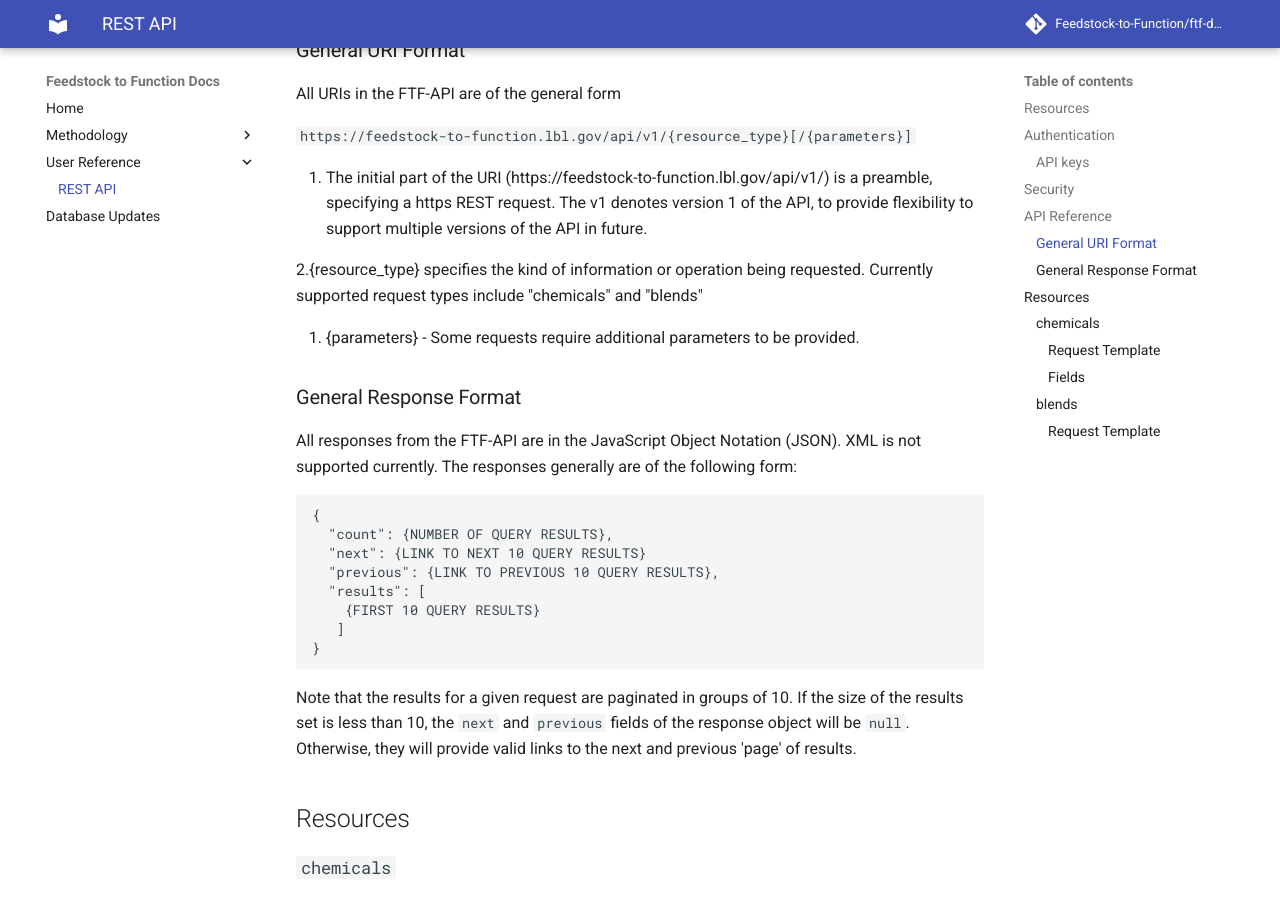
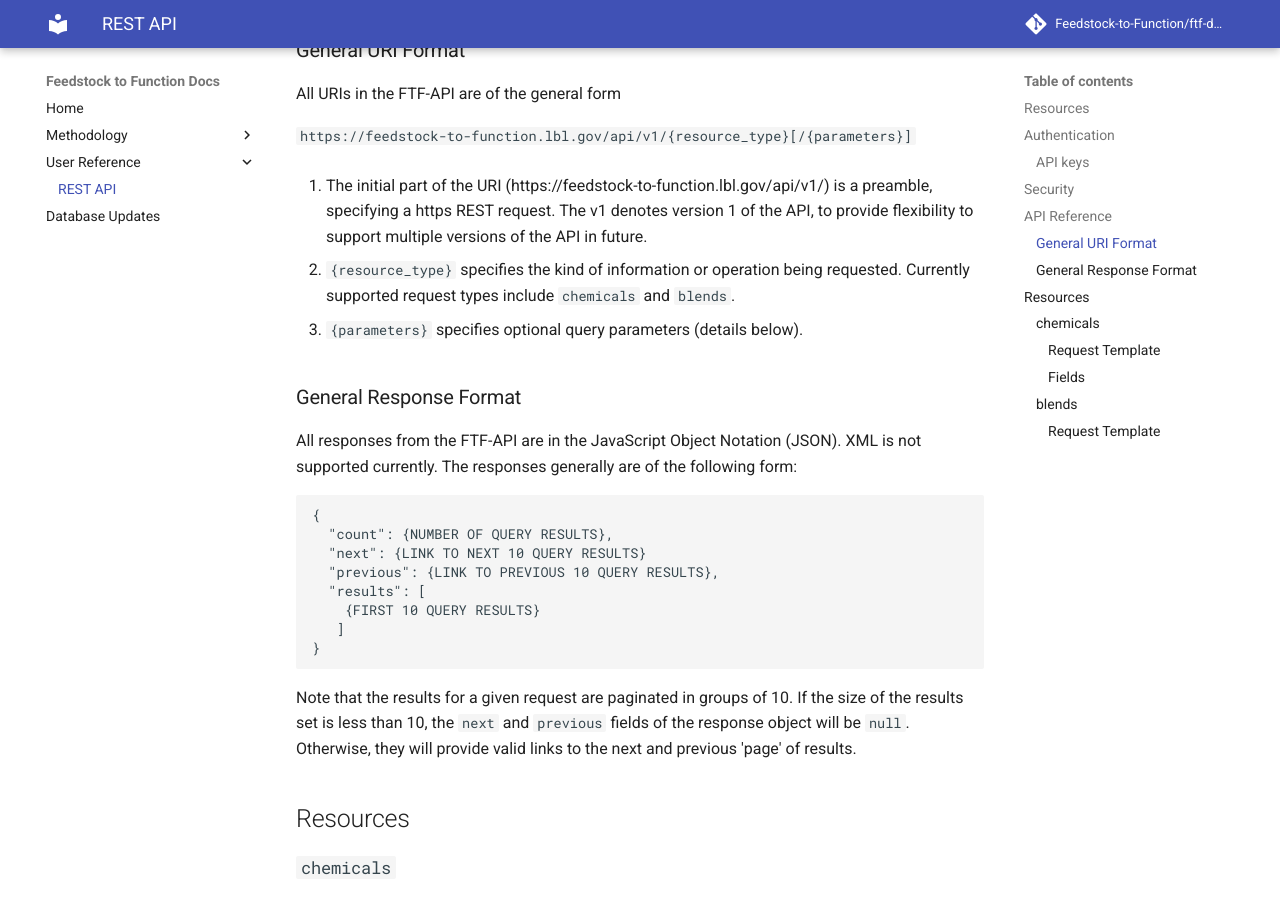
Before and after one commit to tylerhuntington/biositing-docs, an MkDocs documentation site: the page built from docs/user-guide/rest-api.md, in a window 1280 px wide and 900 px high, scrolled down 1762 px. Built offline with MkDocs 1.6.1 and Material for MkDocs 9.7.7, drawn with Linux system fonts in a browser that asks for light colours; comment, search, counter and statistics services are not loaded.

Commit message:
Update docs

```diff
--- a/docs/user-guide/rest-api.md
+++ b/docs/user-guide/rest-api.md
@@ -97,12 +97,13 @@ is a preamble, specifying a https REST request.
 The v1 denotes version 1 of the API,
 to provide flexibility to support multiple versions of the API in future.
 
-2.{resource_type} specifies the kind of information or
+
+2. `{resource_type}` specifies the kind of information or
 operation being requested.
-Currently supported request types include "chemicals" and "blends"
+Currently supported request types include `chemicals` and `blends`.
 
-3. {parameters} - Some requests require additional parameters
-to be provided.
+
+3. `{parameters}` specifies optional query parameters (details below).
 
 ### General Response Format
 
```
